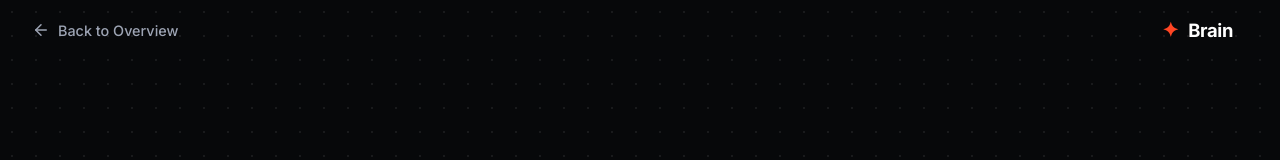
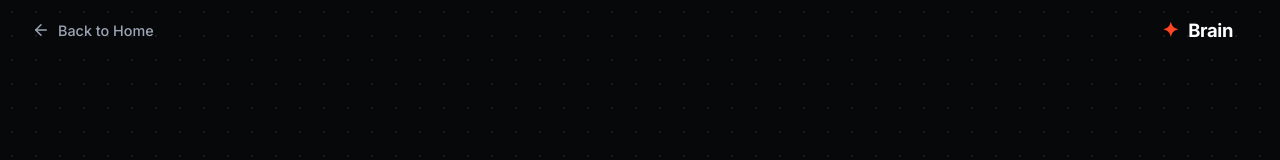
Before and after one commit to mohakapoor/brain-frontend, a React (Vite) app: page /login in a window 1280 px wide. Shown: the top 160 px of the page. Built offline with nearby package versions, Linux system fonts and the light colour scheme.

Commit message:
fix(nav): prevent link underlines on navbar pills and reword back link to home

```diff
--- a/src/index.css
+++ b/src/index.css
@@ -67,6 +67,11 @@
   box-sizing: border-box;
   margin: 0;
   padding: 0;
+}
+
+a {
+  text-decoration: none;
+  color: inherit;
 }
 
 html {
@@ -246,6 +251,9 @@ body::before {
 }
 
 .btn-pill-primary {
+  display: inline-flex;
+  align-items: center;
+  justify-content: center;
   background: var(--text-primary);
   color: var(--text-inverted);
   border: none;
@@ -255,6 +263,7 @@ body::before {
   padding: 10px 22px;
   border-radius: var(--radius-pill);
   cursor: pointer;
+  text-decoration: none;
   transition: all 0.25s cubic-bezier(0.16, 1, 0.3, 1);
 }
 
--- a/src/pages/LoginPage.tsx
+++ b/src/pages/LoginPage.tsx
@@ -85,7 +85,7 @@ export default function LoginPage() {
             <line x1="19" y1="12" x2="5" y2="12" />
             <polyline points="12 19 5 12 12 5" />
           </svg>
-          <span>Back to Overview</span>
+          <span>Back to Home</span>
         </Link>
         <div className="nav-brand">
           <span className="brand-glyph">✦</span>
```
